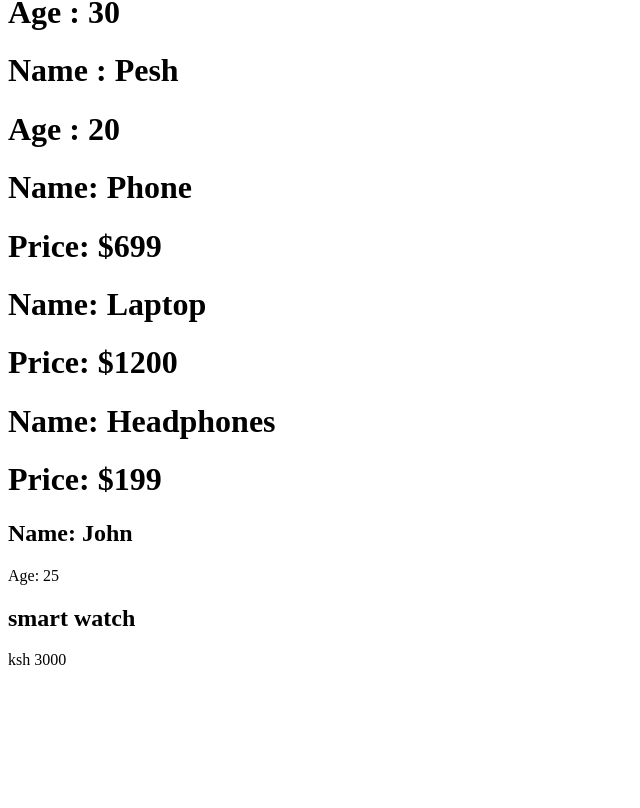
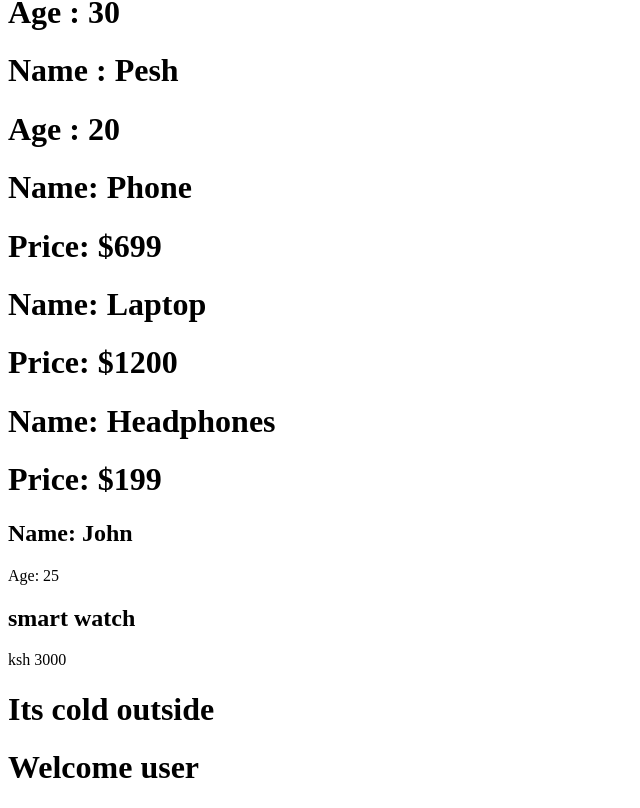
Before and after one commit to Ndungu-Jn/react-demos, a React (Vite) app: page / in a window 1280 px wide. Shown: the part 1166-1974 px from the top of the page, without its empty margins (0-640 px from the left). Before the commit the page ends 1851 px from the top, so only its background shows below. Built offline with nearby package versions, Linux system fonts and the light colour scheme.

Commit message:
Conditional Rendering

```diff
--- a/src/App.jsx
+++ b/src/App.jsx
@@ -13,6 +13,8 @@ import UserList from "./components/UserList";
 import ProductList from "./components/ProductList";
 import Person from "./Person";
 import Product from "./components/Product";
+import Weather from "./components/Weather";
+import UserStatus from "./components/UserStatus";
 
 function App() {
   return (
@@ -30,6 +32,8 @@ function App() {
       <ProductList />
       <Person name="John" age={25} />
       <Product name="smart watch" price="ksh 3000" />
+      <Weather />
+      <UserStatus loggedIn={true} isAdmin={false} />
     </div>
   );
 }
--- /dev/null
+++ b/src/components/UserStatus.jsx
@@ -0,0 +1,11 @@
+import React from "react";
+
+const UserStatus = ({ loggedIn, isAdmin }) => {
+  if (loggedIn === true && isAdmin === true) {
+    return <h1>Welcome Admin</h1>;
+  } else if (loggedIn === true && isAdmin === false) {
+    return <h1>Welcome user</h1>;
+  }
+};
+
+export default UserStatus;
--- /dev/null
+++ b/src/components/Weather.jsx
@@ -0,0 +1,15 @@
+import React from "react";
+
+const Weather = () => {
+  let temp = 10;
+
+  if (temp < 15) {
+    return <h1>Its cold outside</h1>;
+  } else if (temp >= 15 && temp <= 25) {
+    return <h1>Its nice outside</h1>;
+  } else if (temp > 25) {
+    return <h1>Its hot outside!</h1>;
+  }
+};
+
+export default Weather;
```
